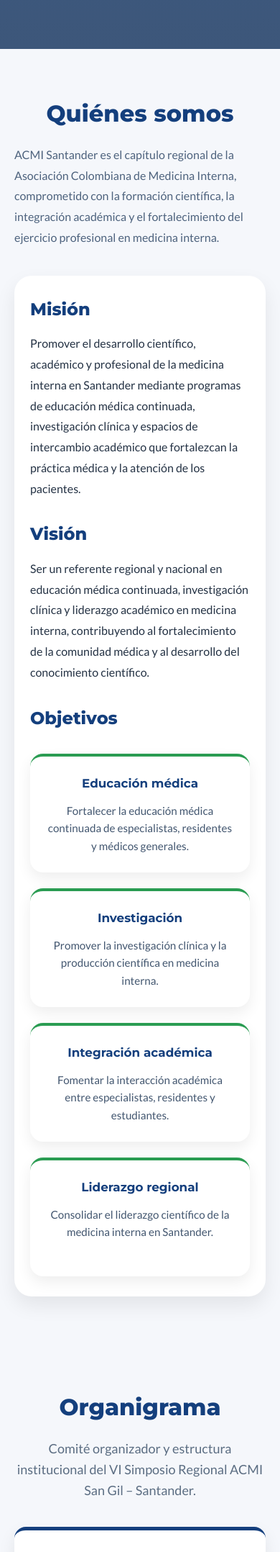
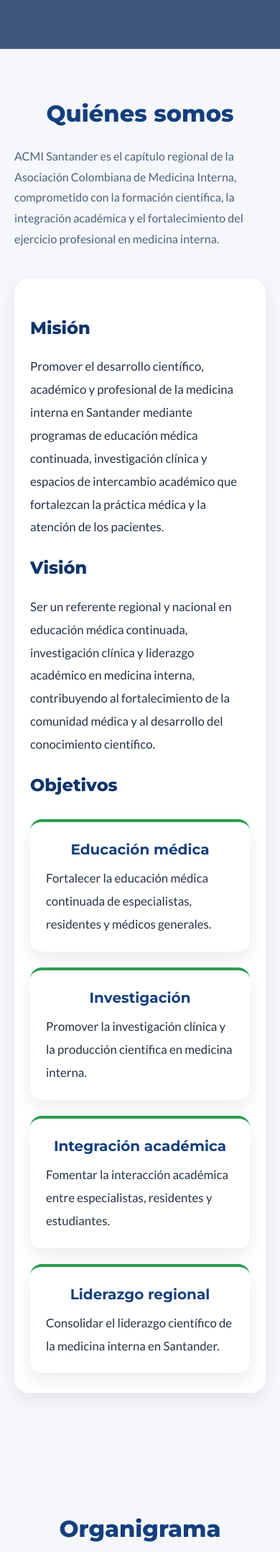
Before and after one commit to Acmisantander/Acmisantander, a Jekyll site: the page built from index.html, in a window 390 px wide. Shown: the part 936-3092 px from the top of the page at 72% size. Built offline with Jekyll 4.4.1, drawn with Linux system fonts in a browser that asks for light colours; grey boxes are pictures that could not be loaded.

Commit message:
Update index.html

```diff
--- a/index.html
+++ b/index.html
@@ -67,9 +67,9 @@
 
 .container{
   width:100%;
-  max-width:1380px;
+  max-width:1400px;
   margin:0 auto;
-  padding:0 34px;
+  padding:0 24px;
 }
 
 /* =========================
@@ -81,21 +81,26 @@
 }
 
 #quienes .container{
-  max-width:1320px;
+  width:100%;
+  max-width:1400px;
+  margin:0 auto;
+  padding:0 24px;
 }
 
 #quienes .section-title{
+  width:100%;
   text-align:center;
-  font-size:2.6rem;
+  font-size:2.3rem;
+  margin-bottom:20px;
+  color:var(--azul-acmi);
   font-weight:800;
-  color:var(--azul-acmi);
-  margin-bottom:18px;
 }
 
 #quienes .section-subtitle{
-  max-width:1050px;
-  margin:0 auto 38px auto;
-  font-size:1.05rem;
+  width:100%;
+  max-width:980px;
+  margin:0 auto 40px auto;
+  font-size:1.08rem;
   line-height:1.8;
   text-align:center;
   color:#4d627d;
@@ -103,76 +108,108 @@
 
 #quienes .about-block{
   width:100%;
-  max-width:1240px;
-  margin:0 auto;
-  padding:46px 48px;
+  max-width:1180px;
+  margin:35px auto;
+  padding:42px 46px;
   background:#ffffff;
-  border-radius:24px;
-  box-shadow:0 12px 28px rgba(0,0,0,0.08);
+  border-radius:20px;
+  box-shadow:0 8px 24px rgba(0,0,0,0.08);
 }
 
 #quienes .about-block h3{
   font-size:1.5rem;
+  margin-bottom:18px;
+  color:var(--azul-acmi-2);
+  font-family:'Montserrat',sans-serif;
   font-weight:800;
-  margin:30px 0 14px;
-  color:var(--azul-acmi);
+}
+
+#quienes .about-block p{
+  font-size:1.05rem;
+  line-height:1.9;
+  text-align:left;
+  color:#243244;
+}
+
+/* OBJETIVOS */
+
+#quienes .objectives-grid{
+  display:grid;
+  grid-template-columns:repeat(auto-fit,minmax(260px,1fr));
+  gap:24px;
+  margin-top:30px;
+}
+
+#quienes .objective-card{
+  background:#ffffff;
+  padding:28px;
+  border-radius:18px;
+  box-shadow:0 6px 18px rgba(0,0,0,0.08);
+  border-top:4px solid var(--verde-acmi);
+  transition:0.3s ease;
+}
+
+#quienes .objective-card:hover{
+  transform:translateY(-5px);
+}
+
+#quienes .objective-card h4{
+  font-size:1.08rem;
+  margin-bottom:12px;
+  color:var(--azul-acmi-2);
+  text-align:center;
   font-family:'Montserrat',sans-serif;
 }
 
-#quienes .about-block h3:first-child{
-  margin-top:0;
-}
-
-#quienes .about-block p{
-  font-size:1rem;
-  line-height:1.8;
-  color:#243244;
-  text-align:left;
-}
-
-#quienes .cards-grid{
-  display:grid;
-  grid-template-columns:repeat(4,1fr);
-  gap:22px;
-  margin-top:30px;
-}
-
-#quienes .mini-card{
-  background:#ffffff;
-  padding:24px 20px;
-  border-radius:18px;
-  border-top:4px solid var(--verde-acmi);
-  box-shadow:0 8px 20px rgba(0,0,0,0.07);
-  transition:.25s ease;
-  min-height:165px;
-}
-
-#quienes .mini-card:hover{
-  transform:translateY(-4px);
-}
-
-#quienes .mini-card h4{
-  font-size:1.05rem;
-  text-align:center;
-  margin-bottom:12px;
-  color:var(--azul-acmi);
-  font-family:'Montserrat',sans-serif;
-}
-
-#quienes .mini-card p{
-  font-size:.95rem;
-  line-height:1.6;
+#quienes .objective-card p{
+  font-size:0.96rem;
+  line-height:1.7;
   text-align:center;
   color:#42566f;
 }
 
 /* RESPONSIVE */
 
-@media(max-width:992px){
+@media (max-width:992px){
+
+  #quienes .objectives-grid{
+    grid-template-columns:repeat(2,1fr);
+  }
+
+}
+
+@media (max-width:768px){
 
   .container{
-    padding:0 26px;
+    padding:0 18px;
   }
+
+  #quienes .section-title{
+    font-size:1.9rem;
+  }
+
+  #quienes .section-subtitle{
+    font-size:1rem;
+    text-align:left;
+  }
+
+  #quienes .about-block{
+    padding:30px 24px;
+  }
+
+  #quienes .about-block p{
+    text-align:left;
+  }
+
+}
+
+@media (max-width:640px){
+
+  #quienes .objectives-grid{
+    grid-template-columns:1fr;
+  }
+
+}
 
   #quienes .cards-grid{
     grid-template-columns:repeat(2,1fr);
```
